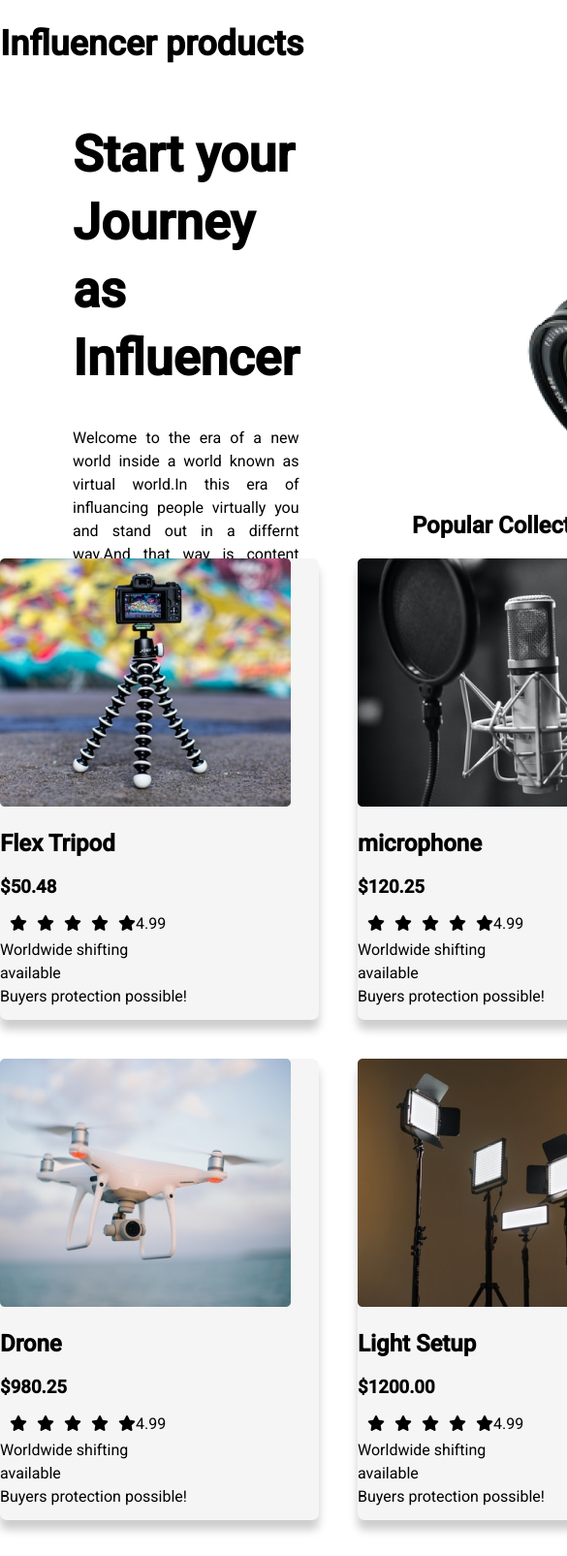
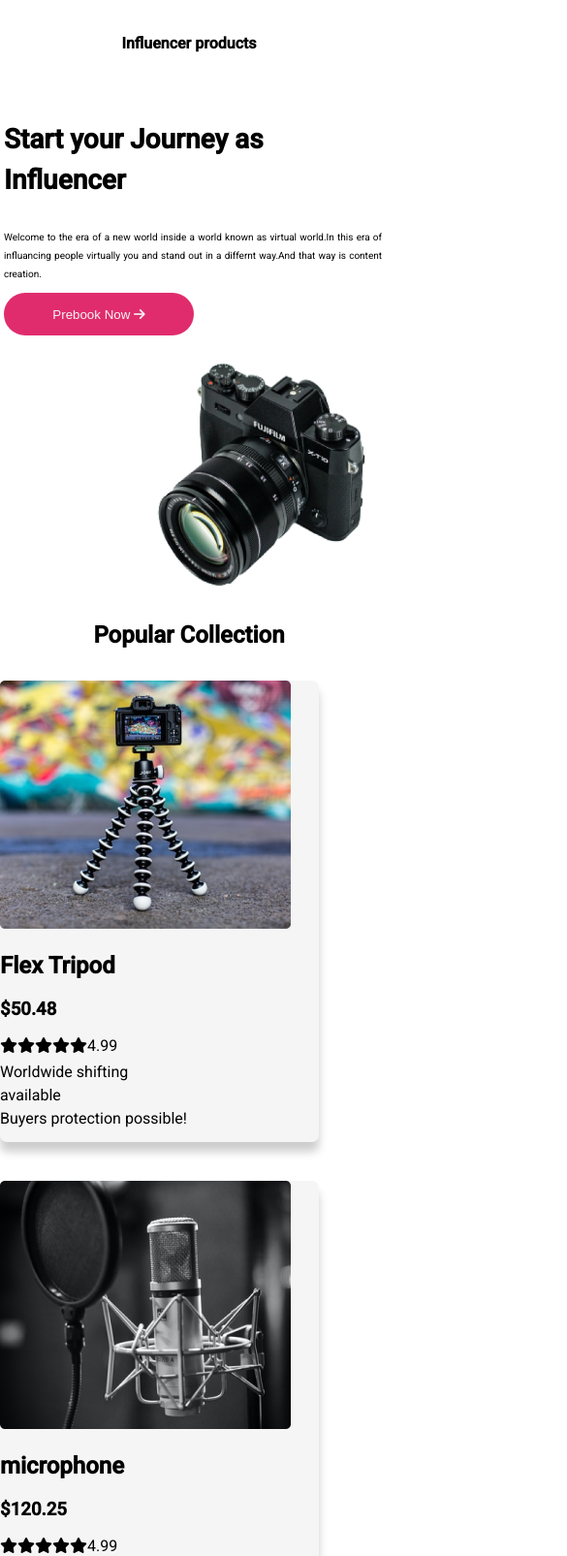
Before and after one commit to HameemH/assignment_02, a plain HTML site: page index.html in a window 390 px wide. Shown: the top 1605 px of the page at 97% size, 585 px wide, since content can reach past the window. Drawn offline with Linux system fonts and the light colour scheme.

Commit message:
mobile responsiveness added

```diff
--- a/index.html
+++ b/index.html
@@ -46,9 +46,6 @@
                 <p> Worldwide shifting</p>
                 <p>available</p>
                 <p> Buyers protection possible!</p>
-
-
-
             </div>
             <div class="product">
                 <img src="images/mic.png" alt="">
@@ -65,7 +62,7 @@
                 <h2>Airbuds</h2>
                 <h3>$100.00</h3>
                 <p><i class="fas fa-star"></i><i class="fas fa-star"></i><i class="fas fa-star"></i><i
-                    class="fas fa-star"></i><i class="fas fa-star"></i>4.99</p>
+                        class="fas fa-star"></i><i class="fas fa-star"></i>4.99</p>
 
                 <p> Worldwide shifting</p>
                 <p>available</p>
@@ -131,19 +128,25 @@
                 <p>available</p>
                 <p>Buyers protection possible!</p>
             </div>
+
         </div>
+
+
     </section>
+    <div class="see-more">
+        <h2 style="color: rgba(224, 44, 109, 0.87);">see more<i class="fas fa-arrow-right"></i></h2>
+    </div>
     <footer>
         <div class="footer">
             <h1>Influencer products</h1>
-             <h4>Copyright &copy; 2020  influencer products</h4>
-             <h4>All rights reserved</h4>
-             <div class="footer-icons">
+            <h4>Copyright &copy; 2020 influencer products</h4>
+            <h4>All rights reserved</h4>
+            <div class="footer-icons">
                 <i class="fab fa-facebook"></i>
                 <i class="fab fa-twitter"></i>
                 <i class="fab fa-instagram"></i>
                 <i class="fab fa-linkedin-in"></i>
-             </div>
+            </div>
         </div>
     </footer>
 </body>
--- a/style.css
+++ b/style.css
@@ -56,9 +56,7 @@ height: 44px;
 outline: 0;
 border: 0;
 }
-.fas{
-    padding-left: 10px;
-}
+
 /* product section styles */
 .product-section{
     width: 1047px;
@@ -95,7 +93,14 @@ align-items: center;
 .product p{
     line-height: .5;
 }
-
+.see-more{
+    width: 1047px;
+    height: 40px;
+    margin: 0 auto;
+    display: flex;
+    align-items: center;
+    justify-content: right;
+}
 /* footer styles */
 footer{
     max-width: 100%;
@@ -123,3 +128,77 @@ footer{
 .fab{
     margin-right: 5px;
 }
+
+
+/* media queries for mobile devices */
+@media only screen and (max-width:688px) {
+body{
+    width: 100%;
+}
+header{
+    width: 100%;
+    display: flex;
+    flex-direction: column;
+
+
+}
+.nav-bar{
+    width: 100%;
+    justify-content: center;
+
+}
+.nav-heading h2{
+    font-size: 16px;
+line-height: 24px;
+
+}
+    .landing-page{
+        display: flex;
+        flex-direction: column;
+
+    }
+    .left-blog{
+        width: 100%;
+    }
+    .left-blog{
+        margin-left: -71px;
+        display: flex;
+        flex-direction: column;
+        justify-content: center;
+
+    }
+    .left-blog h1{
+        font-weight: bold;
+    font-size:28px;
+    line-height: 42px;
+    }
+    .left-blog p{
+        font-size: 10px;
+    line-height: 19px;
+    }
+
+
+    .landing-photo img{
+        width: 257px;
+        height: 257px;
+    }
+    .products{
+        display: grid;
+        grid-template-columns: repeat(1,1fr);
+    }
+    .see-more{
+        width: 100%;
+        height: 40px;
+        display: flex;
+    align-items: center;
+    justify-content: right;
+    }
+    .product-section{
+        width: 100%;
+        display: flex;
+        flex-direction: column;
+    }
+    footer{
+        width: 100%;
+    }
+}
```
